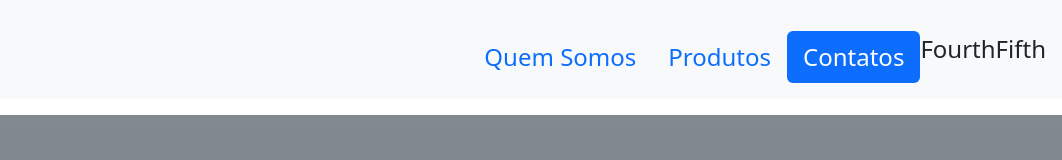
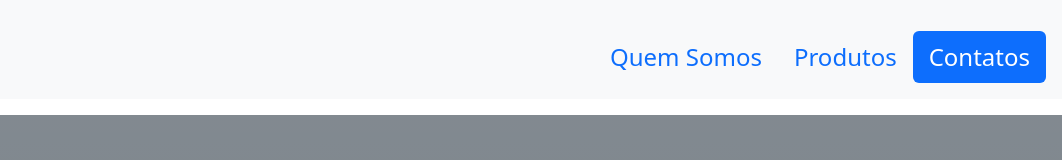
Before and after one commit to gabrielfighter/project-one, a website: page index.html in a window 1280 px wide. Shown: the top 160 px of the page, 218-1280 px from the left. Drawn offline with nearby package versions, Linux system fonts and the light colour scheme.

Commit message:
tirando scrooling head
tirando da barra de navegação links para navegação do sites que não foram usados

```diff
--- a/index.html
+++ b/index.html
@@ -48,13 +48,6 @@
         <a class="nav-link" href="#scrollspyHeading3">Contatos</a>
       </li>
 
-      <li>
-        <a class="dropdown-item" href="#scrollspyHeading4">Fourth</a>
-      </li>
-
-      <li><hr class="dropdown-divider"></li>
-
-       <li><a class="dropdown-item" href="#scrollspyHeading5">Fifth</a></li>
     </ul>
 
   </nav>
```
